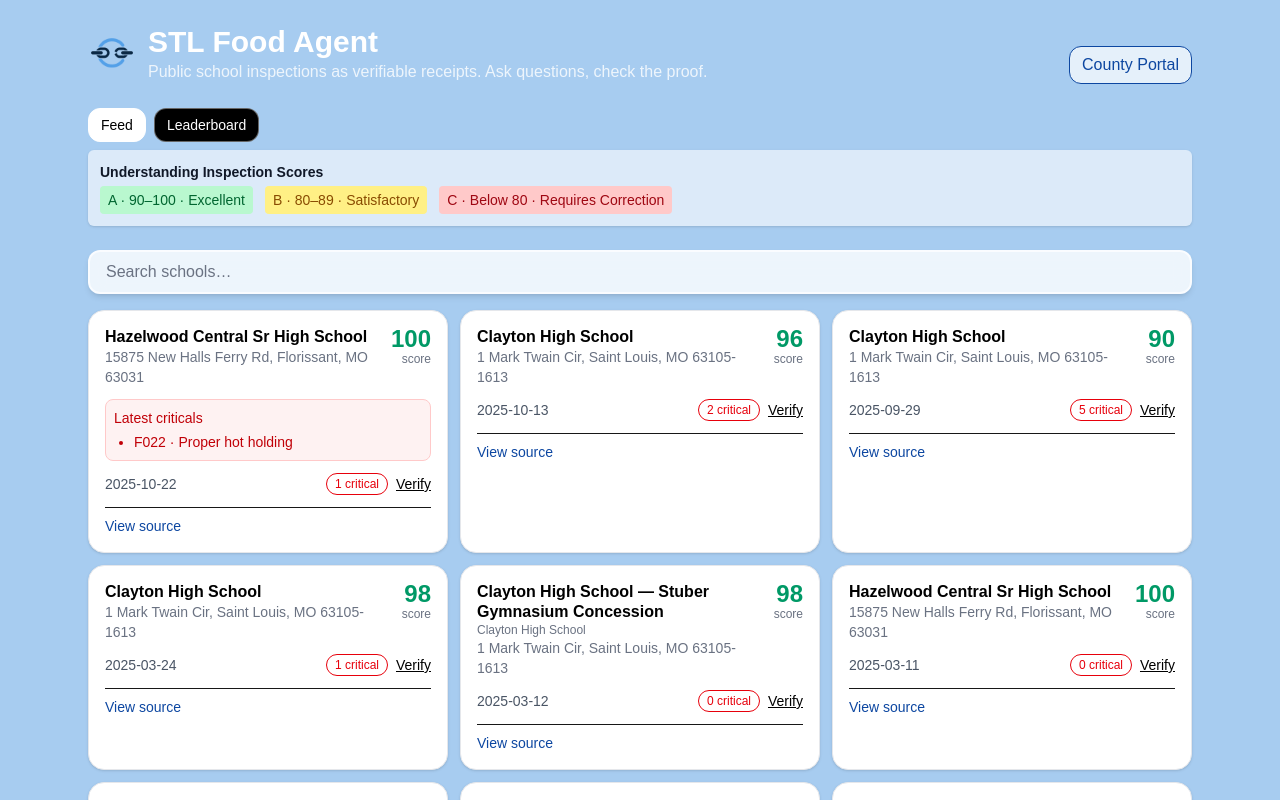
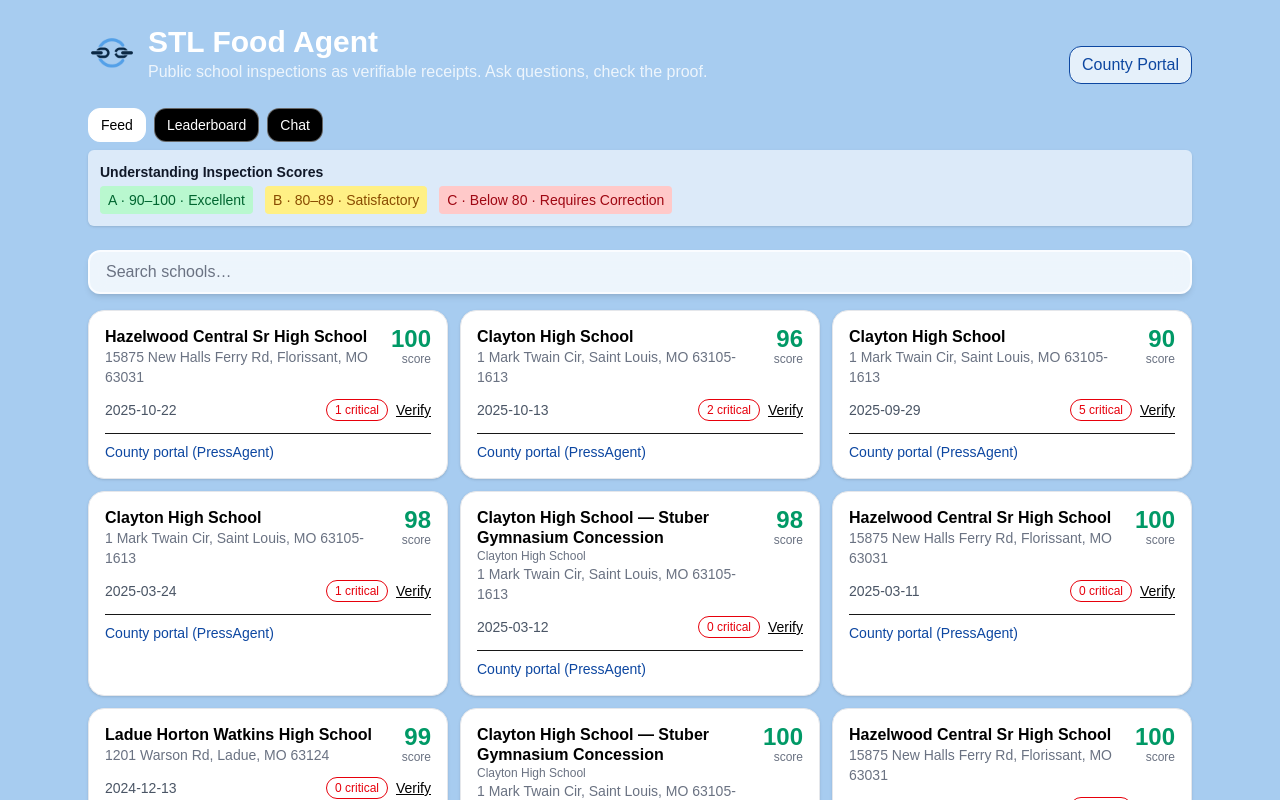
Before and after one commit to ericyarmo/stl-food-agent, a Next.js app: page / in a window 1280 px wide. Shown: the top 800 px of the page. Built offline with nearby package versions, Linux system fonts and the light colour scheme.

Commit message:
chat function and parent function on leaderboard

```diff
--- a/fixtures/feed.json
+++ b/fixtures/feed.json
@@ -2,6 +2,7 @@
   {
     "id": "hazelwood-central-2025-10-22",
     "school": "Hazelwood Central Sr High School",
+    "parent": "",
     "address": "15875 New Halls Ferry Rd, Florissant, MO 63031",
     "date": "2025-10-22",
     "score": 100,
@@ -9,45 +10,46 @@
     "noncritical_count": 0,
     "source_url": "https://https",
     "receipt_cid": "stub-hazelwood-central-2025-10-22",
-    "criticals": [
-      {
-        "code": "F022",
-        "title": "Proper hot holding"
-      }
-    ]
+    "criticals": []
   },
   {
     "id": "clayton-2025-10-13",
     "school": "Clayton High School",
+    "parent": "",
     "address": "1 Mark Twain Cir, Saint Louis, MO 63105-1613",
     "date": "2025-10-13",
     "score": 96,
     "critical_count": 2,
     "noncritical_count": 4,
     "source_url": "https://https",
-    "receipt_cid": "stub-clayton-2025-10-13"
+    "receipt_cid": "stub-clayton-2025-10-13",
+    "criticals": []
   },
   {
     "id": "clayton-2025-09-29",
     "school": "Clayton High School",
+    "parent": "",
     "address": "1 Mark Twain Cir, Saint Louis, MO 63105-1613",
     "date": "2025-09-29",
     "score": 90,
     "critical_count": 5,
     "noncritical_count": 5,
     "source_url": "https://https",
-    "receipt_cid": "stub-clayton-2025-09-29"
+    "receipt_cid": "stub-clayton-2025-09-29",
+    "criticals": []
   },
   {
     "id": "clayton-2025-03-24",
     "school": "Clayton High School",
+    "parent": "",
     "address": "1 Mark Twain Cir, Saint Louis, MO 63105-1613",
     "date": "2025-03-24",
     "score": 98,
     "critical_count": 1,
     "noncritical_count": 3,
     "source_url": "https://https",
-    "receipt_cid": "stub-clayton-2025-03-24"
+    "receipt_cid": "stub-clayton-2025-03-24",
+    "criticals": []
   },
   {
     "id": "clayton-high-school-stuber-gymnasium-concession-2025-03-12-rt",
@@ -59,29 +61,34 @@
     "critical_count": 0,
     "noncritical_count": 0,
     "source_url": "https://https",
-    "receipt_cid": "stub-clayton-stuber-concession-2025-03-12"
+    "receipt_cid": "stub-clayton-stuber-concession-2025-03-12",
+    "criticals": []
   },
   {
     "id": "hazelwood-central-2025-03-11",
     "school": "Hazelwood Central Sr High School",
+    "parent": "",
     "address": "15875 New Halls Ferry Rd, Florissant, MO 63031",
     "date": "2025-03-11",
     "score": 100,
     "critical_count": 0,
     "noncritical_count": 0,
     "source_url": "https://https",
-    "receipt_cid": "stub-hazelwood-central-2025-03-11"
+    "receipt_cid": "stub-hazelwood-central-2025-03-11",
+    "criticals": []
   },
   {
     "id": "ladue-2024-12-13",
     "school": "Ladue Horton Watkins High School",
+    "parent": "",
     "address": "1201 Warson Rd, Ladue, MO 63124",
     "date": "2024-12-13",
     "score": 99,
     "critical_count": 0,
     "noncritical_count": 1,
     "source_url": "https://https",
-    "receipt_cid": "stub-ladue-2024-12-13"
+    "receipt_cid": "stub-ladue-2024-12-13",
+    "criticals": []
   },
   {
     "id": "clayton-high-school-stuber-gymnasium-concession-2024-10-16-rt",
@@ -93,11 +100,13 @@
     "critical_count": 0,
     "noncritical_count": 0,
     "source_url": "https://https",
-    "receipt_cid": "stub-clayton-stuber-concession-2024-10-16"
+    "receipt_cid": "stub-clayton-stuber-concession-2024-10-16",
+    "criticals": []
   },
   {
     "id": "hazelwood-central-2024-09-11",
     "school": "Hazelwood Central Sr High School",
+    "parent": "",
     "address": "15875 New Halls Ferry Rd, Florissant, MO 63031",
     "date": "2024-09-11",
     "score": 100,
@@ -105,55 +114,58 @@
     "noncritical_count": 0,
     "source_url": "https://https",
     "receipt_cid": "stub-hazelwood-central-2024-09-11",
-    "criticals": [
-      {
-        "code": "F023",
-        "title": "Proper cold holding"
-      }
-    ]
+    "criticals": []
   },
   {
     "id": "hazelwood-central-2024-02-01",
     "school": "Hazelwood Central Sr High School",
+    "parent": "",
     "address": "15875 New Halls Ferry Rd, Florissant, MO 63031",
     "date": "2024-02-01",
     "score": 98,
     "critical_count": 0,
     "noncritical_count": 2,
     "source_url": "https://https",
-    "receipt_cid": "stub-hazelwood-central-2024-02-01"
+    "receipt_cid": "stub-hazelwood-central-2024-02-01",
+    "criticals": []
   },
   {
     "id": "ladue-2023-12-11",
     "school": "Ladue Horton Watkins High School",
+    "parent": "",
     "address": "1201 Warson Rd, Ladue, MO 63124",
     "date": "2023-12-11",
     "score": 99,
     "critical_count": 1,
     "noncritical_count": 2,
     "source_url": "https://https",
-    "receipt_cid": "stub-ladue-2023-12-11"
+    "receipt_cid": "stub-ladue-2023-12-11",
+    "criticals": []
   },
   {
     "id": "hazelwood-central-2023-09-21",
     "school": "Hazelwood Central Sr High School",
+    "parent": "",
     "address": "15875 New Halls Ferry Rd, Florissant, MO 63031",
     "date": "2023-09-21",
     "score": 100,
     "critical_count": 0,
     "noncritical_count": 0,
     "source_url": "https://https",
-    "receipt_cid": "stub-hazelwood-central-2023-09-21"
+    "receipt_cid": "stub-hazelwood-central-2023-09-21",
+    "criticals": []
   },
   {
     "id": "hazelwood-central-2023-01-05",
     "school": "Hazelwood Central Sr High School",
+    "parent": "",
     "address": "15875 New Halls Ferry Rd, Florissant, MO 63031",
     "date": "2023-01-05",
     "score": 100,
     "critical_count": 0,
     "noncritical_count": 0,
     "source_url": "https://https",
-    "receipt_cid": "stub-hazelwood-central-2023-01-05"
+    "receipt_cid": "stub-hazelwood-central-2023-01-05",
+    "criticals": []
   }
 ]
--- a/fixtures/leaderboard.json
+++ b/fixtures/leaderboard.json
@@ -1,6 +1,7 @@
 [
   {
     "school": "Hazelwood Central Sr High School",
+    "parent": "",
     "address": "15875 New Halls Ferry Rd, Florissant, MO 63031",
     "latestDate": "2025-10-22",
     "latestScore": 100,
@@ -9,6 +10,7 @@
   },
   {
     "school": "Ladue Horton Watkins High School",
+    "parent": "",
     "address": "1201 Warson Rd, Ladue, MO 63124",
     "latestDate": "2024-12-13",
     "latestScore": 99,
@@ -17,6 +19,7 @@
   },
   {
     "school": "Clayton High School — Stuber Gymnasium Concession",
+    "parent": "Clayton High School",
     "address": "1 Mark Twain Cir, Saint Louis, MO 63105-1613",
     "latestDate": "2025-03-12",
     "latestScore": 98,
@@ -25,6 +28,7 @@
   },
   {
     "school": "Clayton High School",
+    "parent": "",
     "address": "1 Mark Twain Cir, Saint Louis, MO 63105-1613",
     "latestDate": "2025-10-13",
     "latestScore": 96,
--- a/package.json
+++ b/package.json
@@ -7,8 +7,7 @@
     "dev": "next dev",
     "build": "next build",
     "start": "next start",
-
-    "data:emit-json": "tsx scripts/receipts_to_json.ts",
+    "data:emit-json": "node --loader ts-node/esm scripts/receipts_to_json.ts",
     "data:feed": "tsx scripts/build_feed.ts",
     "data:leaderboard": "tsx scripts/build_leaderboard.ts",
     "data": "npm run data:emit-json && npm run data:feed && npm run data:leaderboard"
--- a/scripts/build_feed.ts
+++ b/scripts/build_feed.ts
@@ -1,70 +1,85 @@
 // scripts/build_feed.ts
 import fs from "node:fs";
 import path from "node:path";
-import { loadAllReceipts, safeWriteJSON } from "./_receipts_io.ts";
 
-type Out = {
-  id: string;
-  school: string;
-  parent?: string;
-  address?: string;
-  date: string;
-  score: number;
-  critical_count: number;
-  noncritical_count: number;
-  source_url: string;
-  receipt_cid?: string;
-  criticals?: { code: string; title: string }[];
+type Receipt = {
+  entity: { name: string; parent?: unknown; address?: string };
+  source: { url: string };
+  inspection: {
+    id: string;
+    date: string;
+    score: number;
+    critical_violations?: number;
+    noncritical_violations?: number;
+    violations?: {
+      code: string;
+      title: string;
+      narrative?: string;
+      critical?: boolean;
+      corrected_on_site?: boolean;
+    }[];
+  };
+  proof?: { cid?: string };
 };
 
-function asArray<T = any>(x: unknown): T[] {
-  if (Array.isArray(x)) return x;
-  if (x && typeof x === "object") return Object.values(x as Record<string, T>);
-  return [];
+function* walk(dir: string): Generator<string> {
+  if (!fs.existsSync(dir)) return;
+  for (const e of fs.readdirSync(dir, { withFileTypes: true })) {
+    const p = path.join(dir, e.name);
+    if (e.isDirectory()) yield* walk(p);
+    else if (p.endsWith(".json")) yield p;
+  }
 }
 
-function toStr(x: unknown): string | undefined {
-  return typeof x === "string" && x.trim() ? x.trim() : undefined;
-}
+const toStr = (v: unknown) =>
+  typeof v === "string" ? v : v == null ? "" : "";
 
-function normUrl(u: unknown): string {
-  const s = String(u ?? "").trim();
-  if (!s) return "";
-  if (/^https?:\/\//i.test(s)) return s;
+function normalizeUrl(u: string) {
+  if (!u) return "#";
+  const s = u.trim();
+  if (s.startsWith("http://") || s.startsWith("https://")) return s;
+  if (s.startsWith("//")) return "https:" + s;
   return "https://" + s.replace(/^\/+/, "");
 }
 
-const receipts = loadAllReceipts();
+const root = path.join(process.cwd(), "fixtures", "receipts");
+const items: any[] = [];
 
-const feed: Out[] = receipts
-  .filter((r) => r?.inspection?.date && r?.entity?.name)
-  .map((r) => {
-    const list = asArray(r.inspection?.violations);
-    const criticals = list
-      .filter((v: any) => v && (v.critical === true || String(v.critical) === "true"))
-      .map((v: any) => ({
-        code: toStr(v?.code) ?? "",
-        title: toStr(v?.title) ?? "",
-      }))
-      .filter((v) => v.code || v.title)
-      .slice(0, 4);
+for (const file of walk(root)) {
+  const r = JSON.parse(fs.readFileSync(file, "utf8")) as Receipt;
+  if (!r?.inspection?.date || !r?.entity?.name) continue;
 
-    return {
-      id: String(r.inspection.id),
-      school: String(r.entity.name),
-      parent: toStr((r as any).entity?.parent),
-      address: toStr(r.entity.address) ?? "",
-      date: String(r.inspection.date),
-      score: Number(r.inspection.score ?? 0),
-      critical_count: Number(r.inspection.critical_violations ?? 0),
-      noncritical_count: Number(r.inspection.noncritical_violations ?? 0),
-      source_url: normUrl(r.source?.url),
-      receipt_cid: toStr(r.proof?.cid),
-      criticals: criticals.length ? criticals : undefined,
-    };
-  })
-  .sort((a, b) => (a.date < b.date ? 1 : -1))
-  .slice(0, 30);
+  const criticals =
+    Array.isArray(r.inspection.violations)
+      ? r.inspection.violations
+          .filter((v) => !!v.critical)
+          .slice(0, 3)
+          .map((v) => ({ code: v.code, title: v.title }))
+      : [];
+
+  items.push({
+    id: r.inspection.id,
+    school: r.entity.name,
+    parent: toStr(r.entity.parent),
+    address: r.entity.address || "",
+    date: r.inspection.date,
+    score: r.inspection.score,
+    critical_count: r.inspection.critical_violations ?? criticals.length ?? 0,
+    noncritical_count: r.inspection.noncritical_violations ?? 0,
+    source_url: normalizeUrl(r.source.url),
+    receipt_cid: r.proof?.cid || "",
+    criticals,
+  });
+}
+
+if (!items.length) {
+  console.warn("⚠️  No receipts found. Skipping write of fixtures/feed.json.");
+  process.exit(0);
+}
+
+items.sort((a, b) => (a.date < b.date ? 1 : -1));
+const feed = items.slice(0, 30);
 
 const outPath = path.join(process.cwd(), "fixtures", "feed.json");
-safeWriteJSON(outPath, feed, "feed items");
+fs.writeFileSync(outPath, JSON.stringify(feed, null, 2));
+console.log("✅ Wrote", outPath, feed.length, "items");
--- a/scripts/build_leaderboard.ts
+++ b/scripts/build_leaderboard.ts
@@ -1,51 +1,67 @@
 // scripts/build_leaderboard.ts
+import fs from "node:fs";
 import path from "node:path";
-import { loadAllReceipts, safeWriteJSON } from "./_receipts_io.ts";
 
-type Row = {
-  school: string;
-  address?: string;
-  latestDate: string;
-  latestScore: number;
-  avg12mo: number;
-  criticalsYTD: number;
+type Receipt = {
+  entity: { name: string; parent?: unknown; address?: string };
+  inspection: { date: string; score: number; critical_violations?: number };
 };
 
-function toStr(x: unknown): string | undefined {
-  return typeof x === "string" && x.trim() ? x.trim() : undefined;
+function* walk(dir: string): Generator<string> {
+  if (!fs.existsSync(dir)) return;
+  for (const e of fs.readdirSync(dir, { withFileTypes: true })) {
+    const p = path.join(dir, e.name);
+    if (e.isDirectory()) yield* walk(p);
+    else if (p.endsWith(".json")) yield p;
+  }
 }
 
-const receipts = loadAllReceipts();
-
-const bySchool = new Map<
+const root = path.join(process.cwd(), "fixtures", "receipts");
+const schools = new Map<
   string,
-  { address?: string; rows: { date: string; score: number; criticals: number }[] }
+  {
+    parent?: string;
+    address?: string;
+    rows: { date: string; score: number; criticals: number }[];
+  }
 >();
 
-for (const r of receipts) {
+const toStr = (v: unknown) =>
+  typeof v === "string" ? v : v == null ? "" : "";
+
+for (const file of walk(root)) {
+  const r = JSON.parse(fs.readFileSync(file, "utf8")) as Receipt;
   if (!r?.inspection?.date || !r?.entity?.name) continue;
-  const key = String(r.entity.name);
-  if (!bySchool.has(key)) {
-    bySchool.set(key, { address: toStr(r.entity.address), rows: [] });
+
+  const key = r.entity.name;
+  if (!schools.has(key)) {
+    schools.set(key, {
+      parent: toStr(r.entity.parent),
+      address: r.entity.address || "",
+      rows: [],
+    });
   }
-  bySchool.get(key)!.rows.push({
-    date: String(r.inspection.date),
-    score: Number(r.inspection.score ?? 0),
-    criticals: Number(r.inspection.critical_violations ?? 0),
+  schools.get(key)!.rows.push({
+    date: r.inspection.date,
+    score: r.inspection.score,
+    criticals: r.inspection.critical_violations ?? 0,
   });
+}
+
+if (!schools.size) {
+  console.warn("⚠️  No receipts found. Skipping write of fixtures/leaderboard.json.");
+  process.exit(0);
 }
 
 const now = new Date();
 const thisYear = now.getFullYear();
 const yearStart = `${thisYear}-01-01`;
-
 const last12mo = new Date(now);
 last12mo.setFullYear(now.getFullYear() - 1);
 const last12moStr = last12mo.toISOString().slice(0, 10);
 
-const out: Row[] = [];
-
-for (const [school, acc] of bySchool) {
+const out: any[] = [];
+for (const [school, acc] of schools) {
   acc.rows.sort((a, b) => (a.date < b.date ? 1 : -1));
   const latest = acc.rows[0];
 
@@ -56,12 +72,13 @@ for (const [school, acc] of bySchool) {
 
   const criticalsYTD = acc.rows
     .filter((r) => r.date >= yearStart)
-    .reduce((s, r) => s + Number(r.criticals || 0), 0);
+    .reduce((s, r) => s + (r.criticals || 0), 0);
 
   out.push({
     school,
-    address: acc.address,
-    latestDate: latest?.date ?? "",
+    parent: acc.parent || "",
+    address: acc.address || "",
+    latestDate: latest?.date || "",
     latestScore: latest?.score ?? 0,
     avg12mo: Number(avg12mo.toFixed(1)),
     criticalsYTD,
@@ -71,4 +88,5 @@ for (const [school, acc] of bySchool) {
 out.sort((a, b) => b.latestScore - a.latestScore);
 
 const outPath = path.join(process.cwd(), "fixtures", "leaderboard.json");
-safeWriteJSON(outPath, out, "leaderboard rows");
+fs.writeFileSync(outPath, JSON.stringify(out, null, 2));
+console.log("✅ Wrote", outPath, out.length, "rows");
--- a/src/app/page.tsx
+++ b/src/app/page.tsx
@@ -1,9 +1,7 @@
 "use client";
 
-import { useMemo, useState } from "react";
+import { useMemo, useRef, useState } from "react";
 import Image from "next/image";
-
-// Static JSON = zero server work, deploy-friendly
 import feedData from "../../fixtures/feed.json" assert { type: "json" };
 import boardData from "../../fixtures/leaderboard.json" assert { type: "json" };
 
@@ -12,8 +10,8 @@ type FeedItem = {
   school: string;
   parent?: string;
   address?: string;
-  date: string;        // YYYY-MM-DD
-  score: number;       // 0..100
+  date: string;
+  score: number;
   critical_count: number;
   noncritical_count: number;
   source_url: string;
@@ -23,6 +21,7 @@ type FeedItem = {
 
 type Row = {
   school: string;
+  parent?: string;
   address?: string;
   latestDate: string;
   latestScore: number;
@@ -33,7 +32,7 @@ type Row = {
 function normalizeUrl(u: string) {
   if (!u) return "#";
   const s = u.trim();
-  if (/^https?:\/\//i.test(s)) return s;
+  if (s.startsWith("http://") || s.startsWith("https://")) return s;
   if (s.startsWith("//")) return "https:" + s;
   return "https://" + s.replace(/^\/+/, "");
 }
@@ -59,13 +58,20 @@ function FeedCard({
   item: FeedItem;
   onVerify: (it: FeedItem) => void;
 }) {
+  const parent =
+    typeof item.parent === "string" && item.parent.trim() ? item.parent : "";
+
   return (
     <div className="rounded-2xl border border-gray-200 bg-white shadow-sm p-4 flex flex-col gap-3">
       <div className="flex items-start justify-between gap-3">
         <div>
-          <h3 className="font-semibold leading-tight text-black">{item.school}</h3>
-          {item.parent && <div className="text-xs text-gray-500">{item.parent}</div>}
-          {item.address && <div className="text-sm text-gray-500">{item.address}</div>}
+          <h3 className="font-semibold leading-tight text-black">
+            {item.school}
+          </h3>
+          {parent && <div className="text-xs text-gray-500">{parent}</div>}
+          {item.address && (
+            <div className="text-sm text-gray-500">{item.address}</div>
+          )}
         </div>
         <div className="text-right">
           <div className="text-2xl font-bold leading-none text-emerald-600">
@@ -75,16 +81,13 @@ function FeedCard({
         </div>
       </div>
 
-      {/* latest critical titles (if present) */}
       {item.criticals && item.criticals.length > 0 && (
         <div className="text-sm text-red-700 bg-red-50 border border-red-200 rounded-lg p-2">
           <div className="font-medium mb-1">Latest criticals</div>
           <ul className="list-disc pl-5 space-y-0.5">
             {item.criticals.map((c, i) => (
               <li key={i}>
-                {c.code && <span className="font-mono">{c.code}</span>}
-                {c.code && c.title ? " · " : ""}
-                {c.title}
+                <span className="font-mono">{c.code}</span> · {c.title}
               </li>
             ))}
           </ul>
@@ -113,7 +116,7 @@ function FeedCard({
           target="_blank"
           rel="noopener noreferrer"
         >
-          View source
+          County portal (PressAgent)
         </a>
       </div>
     </div>
@@ -159,9 +162,7 @@ function VerifyModal({
                 <ul className="list-disc pl-5 space-y-0.5">
                   {item.criticals.map((c, i) => (
                     <li key={i}>
-                      {c.code && <span className="font-mono">{c.code}</span>}
-                      {c.code && c.title ? " · " : ""}
-                      {c.title}
+                      <span className="font-mono">{c.code}</span> · {c.title}
                     </li>
                   ))}
                 </ul>
@@ -179,7 +180,7 @@ function VerifyModal({
                 rel="noopener noreferrer"
                 className="underline text-black hover:text-gray-700"
               >
-                PressAgent facility page
+                County portal (PressAgent)
               </a>
             </span>
             {item.receipt_cid && (
@@ -219,7 +220,8 @@ function Feed({ data }: { data: FeedItem[] }) {
       ? data.filter(
           (d) =>
             d.school.toLowerCase().includes(q) ||
-            (d.parent || "").toLowerCase().includes(q)
+            (typeof d.parent === "string" &&
+              d.parent.toLowerCase().includes(q))
         )
       : data;
     return [...f].sort((a, b) => (a.date < b.date ? 1 : -1));
@@ -244,12 +246,14 @@ function Feed({ data }: { data: FeedItem[] }) {
 }
 
 function Leaderboard({ rows }: { rows: Row[] }) {
-  const [sort, setSort] = useState<"latest" | "avg" | "criticals">("latest");
+  const [sort, setSort] =
+    useState<"latest" | "avg" | "criticals">("latest");
   const sorted = useMemo(() => {
     const c = [...rows];
     if (sort === "latest") c.sort((a, b) => b.latestScore - a.latestScore);
     if (sort === "avg") c.sort((a, b) => b.avg12mo - a.avg12mo);
-    if (sort === "criticals") c.sort((a, b) => a.criticalsYTD - b.criticalsYTD);
+    if (sort === "criticals")
+      c.sort((a, b) => a.criticalsYTD - b.criticalsYTD);
     return c;
   }, [rows, sort]);
 
@@ -282,6 +286,9 @@ function Leaderboard({ rows }: { rows: Row[] }) {
               <tr key={r.school} className="bg-white rounded-xl shadow-sm">
                 <td className="px-3 py-2 font-semibold text-gray-700">
                   <div>{r.school}</div>
+                  {typeof r.parent === "string" && r.parent && (
+                    <div className="text-xs text-gray-500">{r.parent}</div>
+                  )}
                   {r.address && (
                     <div className="text-xs text-gray-500">{r.address}</div>
                   )}
@@ -304,8 +311,104 @@ function Leaderboard({ rows }: { rows: Row[] }) {
   );
 }
 
+/** simple, client-only chat demo (no API) */
+function ChatDemo() {
+  const [messages, setMessages] = useState<
+    { role: "user" | "assistant"; text: string }[]
+  >([
+    {
+      role: "assistant",
+      text:
+        "Hi! Ask about a school’s latest inspection, critical items, or average score. (This is a static demo.)",
+    },
+  ]);
+  const inputRef = useRef<HTMLInputElement>(null);
+
+  const send = (text: string) => {
+    if (!text.trim()) return;
+    setMessages((m) => [...m, { role: "user", text }]);
+    // fake reply
+    setTimeout(() => {
+      setMessages((m) => [
+        ...m,
+        {
+          role: "assistant",
+          text:
+            "If this were live, I’d pull from your receipts and the county portal, then cite the exact source.",
+        },
+      ]);
+    }, 300);
+  };
+
+  return (
+    <div className="flex flex-col gap-3">
+      <div className="flex flex-wrap gap-2">
+        {[
+          "Show Clayton’s latest criticals",
+          "Compare Ladue vs Kirkwood this year",
+          "Map nearby schools with 95+",
+          "Explain the 'critical' label",
+        ].map((p) => (
+          <button
+            key={p}
+            onClick={() => send(p)}
+            className="px-3 py-1.5 rounded-full bg-white/80 border hover:bg-gray-900"
+          >
+            {p}
+          </button>
+        ))}
+      </div>
+      <div className="rounded-2xl bg-white/90 border p-3 h-[320px] overflow-y-auto">
+        {messages.map((m, i) => (
+          <div
+            key={i}
+            className={`my-1 ${
+              m.role === "user" ? "text-right" : "text-left"
+            }`}
+          >
+            <span
+              className={`inline-block px-3 py-1.5 rounded-xl ${
+                m.role === "user"
+                  ? "bg-blue-600 text-white"
+                  : "bg-gray-100 text-gray-900"
+              }`}
+            >
+              {m.text}
+            </span>
+          </div>
+        ))}
+      </div>
+      <div className="flex gap-2">
+        <input
+          ref={inputRef}
+          placeholder="Ask something…"
+          className="flex-1 rounded-xl border px-3 py-2 bg-white/90"
+          onKeyDown={(e) => {
+            if (e.key === "Enter") {
+              send((e.target as HTMLInputElement).value);
+              (e.target as HTMLInputElement).value = "";
+            }
+          }}
+        />
+        <button
+          onClick={() => {
+            const v = inputRef.current?.value ?? "";
+            send(v);
+            if (inputRef.current) inputRef.current.value = "";
+          }}
+          className="px-4 py-2 rounded-xl bg-black text-white"
+        >
+          Send
+        </button>
+      </div>
+    </div>
+  );
+}
+
 export default function Page() {
-  const [tab, setTab] = useState<"feed" | "leaderboard">("feed");
+  const [tab, setTab] =
+    useState<"feed" | "leaderboard" | "chat">("feed");
+
   return (
     <main className="mx-auto max-w-6xl p-4 md:p-6 space-y-6">
       <header className="flex flex-col md:flex-row md:items-end md:justify-between gap-3">
@@ -323,8 +426,8 @@ export default function Page() {
               STL Food Agent
             </h1>
             <p className="max-w-prose text-white/80">
-              Public school inspections as verifiable receipts. Ask questions,
-              check the proof.
+              Public school inspections as verifiable receipts. Ask
+              questions, check the proof.
             </p>
           </div>
         </div>
@@ -341,26 +444,19 @@ export default function Page() {
       </header>
 
       <div className="flex gap-2 mb-2">
+        {(["feed", "leaderboard", "chat"] as const).map((t) => (
           <button
-          onClick={() => setTab("feed")}
+            key={t}
+            onClick={() => setTab(t)}
             className={`px-3 py-1.5 rounded-xl text-sm border ${
-            tab === "feed"
+              tab === t
                 ? "bg-white text-black border-white"
                 : "bg-black text-white border-white/40"
             }`}
           >
-          Feed
+            {t === "feed" ? "Feed" : t === "leaderboard" ? "Leaderboard" : "Chat"}
           </button>
-        <button
-          onClick={() => setTab("leaderboard")}
-          className={`px-3 py-1.5 rounded-xl text-sm border ${
-            tab === "leaderboard"
-              ? "bg-white text-black border-white"
-              : "bg-black text-white border-white/40"
-          }`}
-        >
-          Leaderboard
-        </button>
+        ))}
       </div>
 
       <div className="mt-2 p-3 rounded-md bg-white/60 shadow-sm text-sm text-gray-800">
@@ -382,8 +478,10 @@ export default function Page() {
 
       {tab === "feed" ? (
         <Feed data={feedData as FeedItem[]} />
+      ) : tab === "leaderboard" ? (
+        <Leaderboard rows={boardData as Row[]} />
       ) : (
-        <Leaderboard rows={boardData as Row[]} />
+        <ChatDemo />
       )}
 
       <footer className="pt-8 text-xs text-gray-600">
```
Lines whose indentation alone changed are shown as unchanged.
